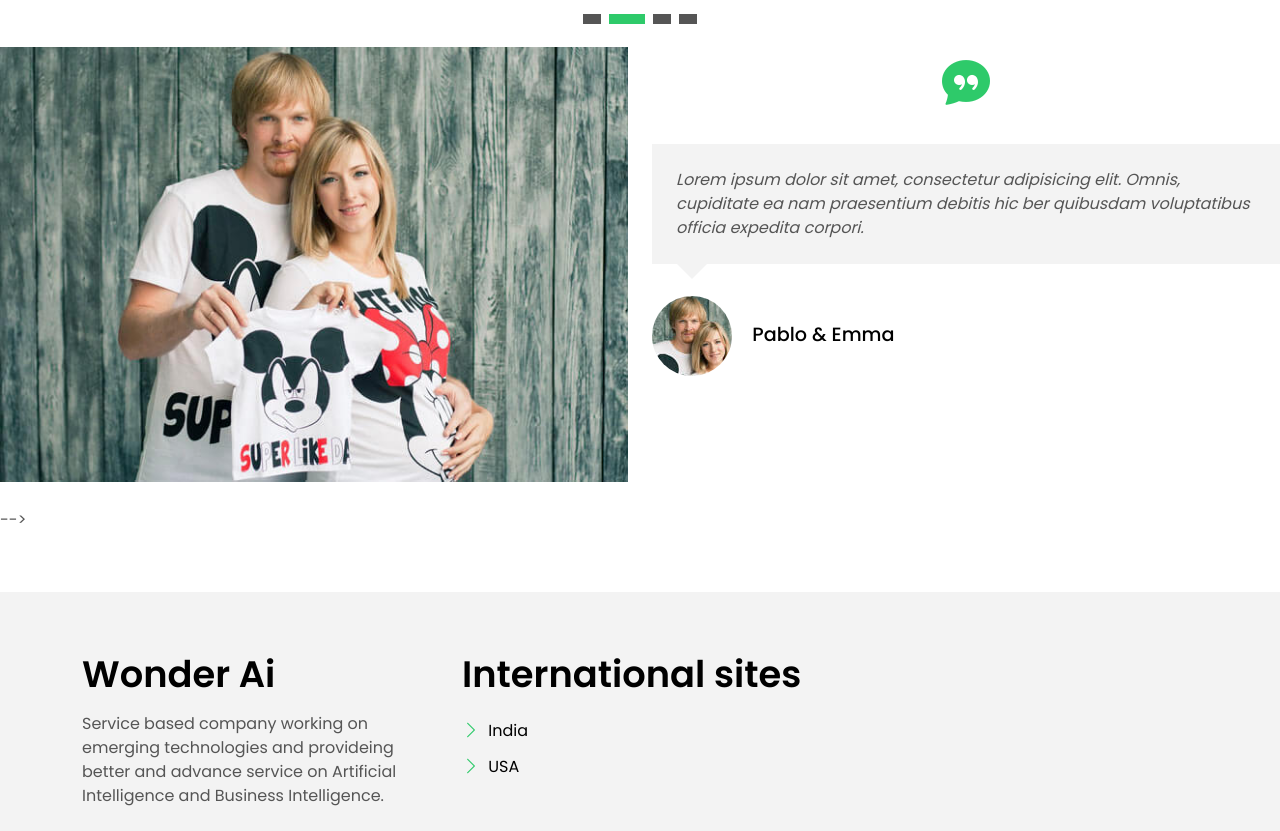
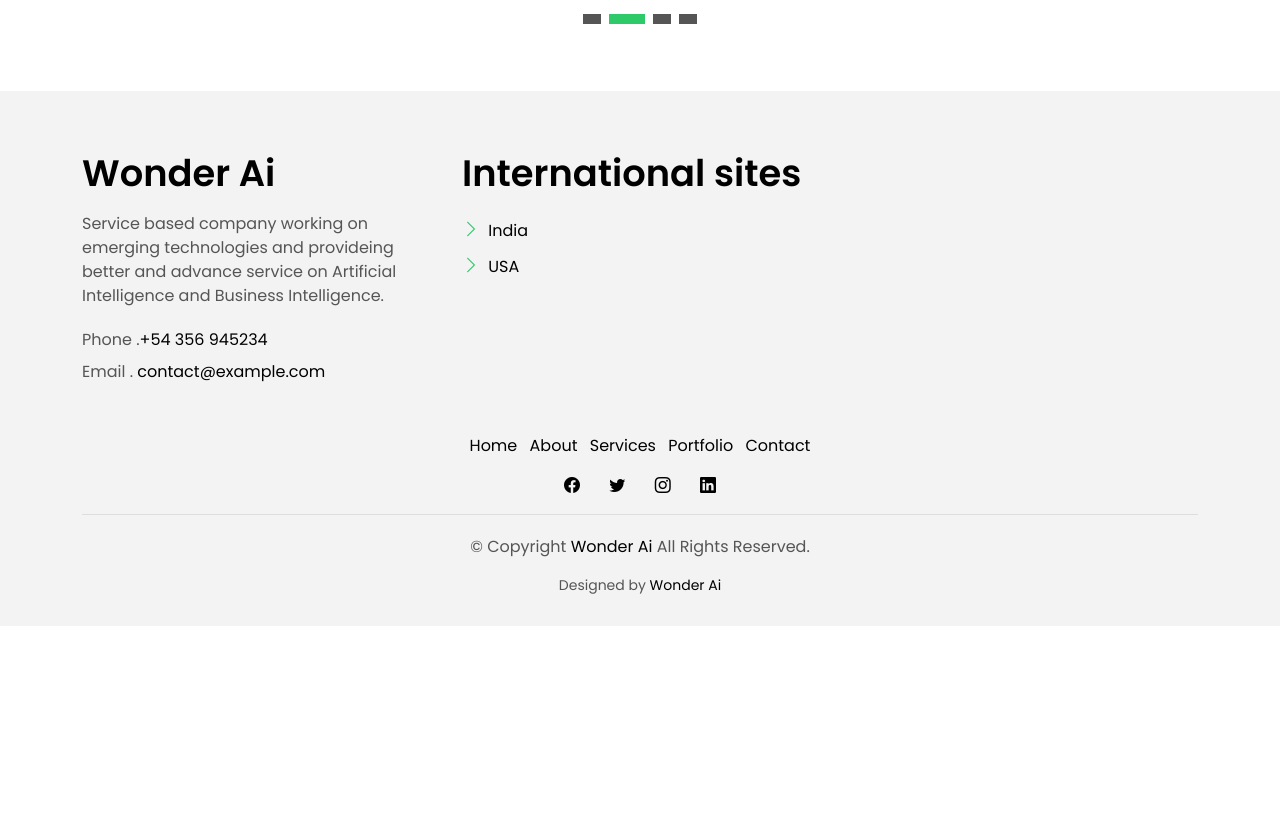
Before and after one commit to MitulP/WonderAi, a plain HTML site: page index.html in a window 1280 px wide. Shown: the part 3214-4045 px from the top of the page. After the commit the page ends 3840 px from the top, so only its background shows below. Drawn offline with Linux system fonts and the light colour scheme.

Commit message:
Update index.html

```diff
--- a/index.html
+++ b/index.html
@@ -1031,83 +1031,7 @@
     </section><!-- End Latest News Section -->
 
     <!-- ======= Testimonials Section ======= -->
-   <!-- <section class="section-testimonials section-t8 nav-arrow-a">
-      <div class="container">
-        <div class="row">
-          <div class="col-md-12">
-            <div class="title-wrap d-flex justify-content-between">
-              <div class="title-box">
-                <h2 class="title-a">Testimonials</h2>
-              </div>
-            </div>
-          </div>
-        </div>
 
-        <div id="testimonial-carousel" class="swiper">
-          <div class="swiper-wrapper">
-
-            <div class="carousel-item-a swiper-slide">
-              <div class="testimonials-box">
-                <div class="row">
-                  <div class="col-sm-12 col-md-6">
-                    <div class="testimonial-img">
-                      <img src="assets/img/testimonial-1.jpg" alt="" class="img-fluid">
-                    </div>
-                  </div>
-                  <div class="col-sm-12 col-md-6">
-                    <div class="testimonial-ico">
-                      <i class="bi bi-chat-quote-fill"></i>
-                    </div>
-                    <div class="testimonials-content">
-                      <p class="testimonial-text">
-                        Lorem ipsum dolor sit amet, consectetur adipisicing elit. Omnis, cupiditate ea nam praesentium
-                        debitis hic ber quibusdam
-                        voluptatibus officia expedita corpori.
-                      </p>
-                    </div>
-                    <div class="testimonial-author-box">
-                      <img src="assets/img/mini-testimonial-1.jpg" alt="" class="testimonial-avatar">
-                      <h5 class="testimonial-author">Albert & Erika</h5>
-                    </div>
-                  </div>
-                </div>
-              </div>
-            </div><!-- End carousel item -->
-
-            <div class="carousel-item-a swiper-slide">
-              <div class="testimonials-box">
-                <div class="row">
-                  <div class="col-sm-12 col-md-6">
-                    <div class="testimonial-img">
-                      <img src="assets/img/testimonial-2.jpg" alt="" class="img-fluid">
-                    </div>
-                  </div>
-                  <div class="col-sm-12 col-md-6">
-                    <div class="testimonial-ico">
-                      <i class="bi bi-chat-quote-fill"></i>
-                    </div>
-                    <div class="testimonials-content">
-                      <p class="testimonial-text">
-                        Lorem ipsum dolor sit amet, consectetur adipisicing elit. Omnis, cupiditate ea nam praesentium
-                        debitis hic ber quibusdam
-                        voluptatibus officia expedita corpori.
-                      </p>
-                    </div>
-                    <div class="testimonial-author-box">
-                      <img src="assets/img/mini-testimonial-2.jpg" alt="" class="testimonial-avatar">
-                      <h5 class="testimonial-author">Pablo & Emma</h5>
-                    </div>
-                  </div>
-                </div>
-              </div>
-            </div><!-- End carousel item -->
-
-          </div>
-        </div>
-        <div class="testimonial-carousel-pagination carousel-pagination"></div>
-
-      </div>
-    </section> --> <!-- End Testimonials Section -->
 
   </main><!-- End #main -->
 
```
